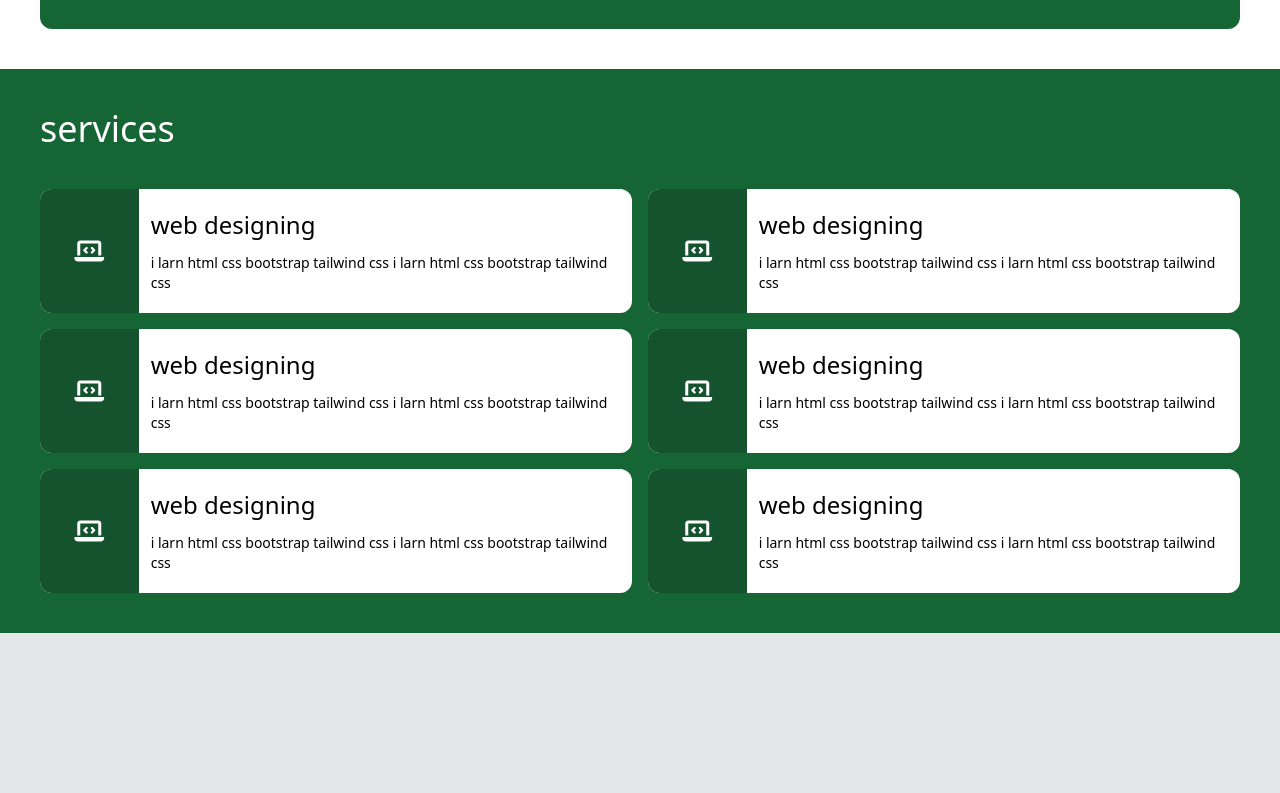
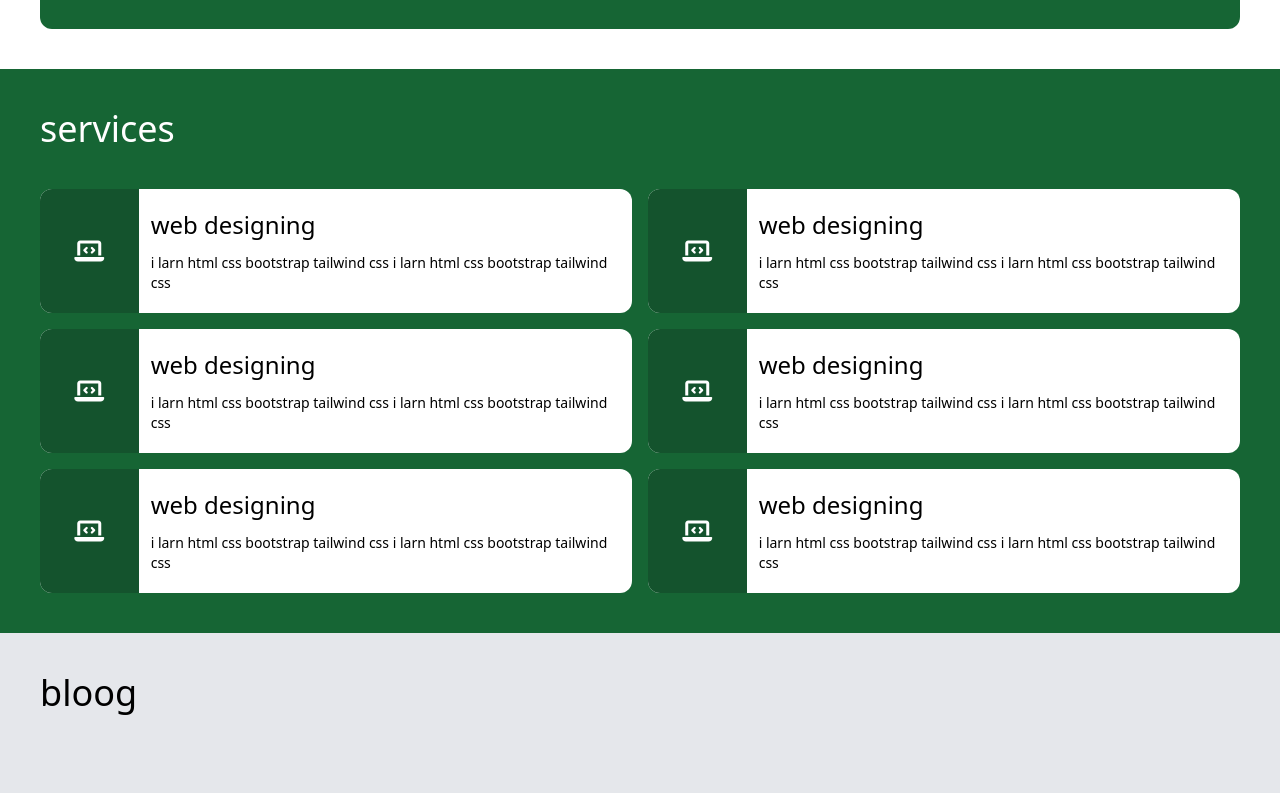
Before and after one commit to mahajanpare/tailwind_css, a website: page src/index.html in a window 1280 px wide. Shown: the part 2007-2800 px from the top of the page. Before the commit the page ends 2640 px from the top, so only its background shows below. Drawn offline with Linux system fonts and the light colour scheme; files whose address does not match are found by name.

Commit message:
portfolio section

```diff
--- a/src/index.html
+++ b/src/index.html
@@ -220,6 +220,13 @@
     </div>
   </section>
 
+  <section id="portfolio" class="p-10">
+    <div class="mb-10">
+      <h1 class="text-4xl fond-bold">bloog</h1>
+    </div>
+
+  </section>
+
   <script src="https://kit.fontawesome.com/dec63fa7a0.js" crossorigin="anonymous"></script>
   <script>
     function toggleMenu() {
```
Also changed, not shown: dist/output.css.
